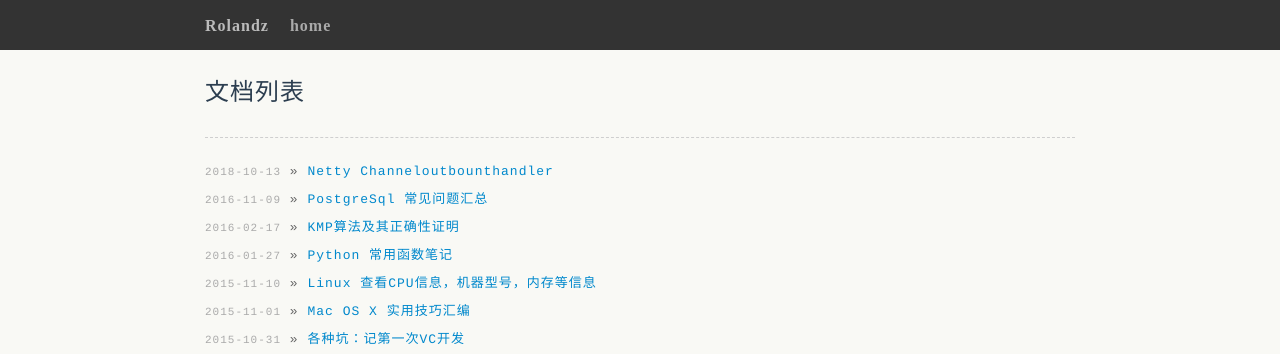
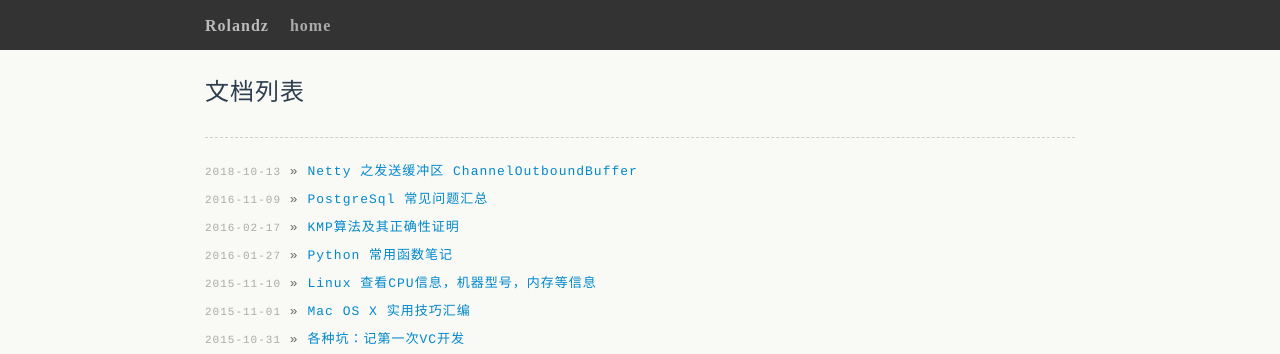
Before and after one commit to uxgnoz/uxgnoz.github.com, a Jekyll site: the page built from index.html, in a window 1280 px wide. Shown: the top 354 px of the page. Built offline with Jekyll 4.4.1, drawn with Linux system fonts in a browser that asks for light colours; comment, search, counter and statistics services are not loaded.

Commit message:
_posts/2018-10-13-netty-channeloutbounthandler.md

```diff
--- a/_posts/2018-10-13-netty-channeloutbounthandler.md
+++ b/_posts/2018-10-13-netty-channeloutbounthandler.md
@@ -1,5 +1,6 @@
 ---
 layout: posts
+title: Netty 之发送缓冲区 ChannelOutboundBuffer
 ---
 
 # Netty 之发送缓冲区 ChannelOutboundBuffer
@@ -10,7 +11,7 @@ layout: posts
 
 ChannelOutboundBuffer 为 Channel 的数据发送缓冲区，数据封装成以 Entry 节点的形式存放在单向链表中。链表有三个指针：
 
-{% highlight java linenos %}
+{% highlight java %}
 // The Entry that is the first in the linked-list structure that was flushed
 private Entry flushedEntry;
 // The Entry which is the first unflushed in the linked-list structure
@@ -31,7 +32,7 @@ ChannelOutboundBuffer#addMessage 在链表尾部添加 Entry，增加缓存中
 
 > invokeLater 参数指定是否立即执行还是异步执行。
 
-{% highlight java linenos %}
+{% highlight java %}
 public void addMessage(Object msg, int size, ChannelPromise promise) {
     Entry entry = Entry.newInstance(msg, size, total(msg), promise);
     if (tailEntry == null) {
@@ -57,7 +58,7 @@ public void addMessage(Object msg, int size, ChannelPromise promise) {
 
 ChannelOutboundBuffer#addFlush 把链表中处于 [unflushedEntry, tailEntry] 的 Entry 加入到 [flushedEntry, unflushedEntry) 区间。遍历的过程当中，那些 promise 不能设置成 uncancellable 的 Entry ，调用 Entry#cancel 回收内存并减少 totalPendingSize ，如果 totalPendingSize 小于 channel 配置的写缓冲区低水位线，则触发 ChannelPipeline 的 ChannelWritabilityChanged 事件，设置可写。最后置 unflushedEntry 为 null。
 
-{% highlight java linenos %}
+{% highlight java %}
     public void addFlush() {
         Entry entry = unflushedEntry;
         if (entry != null) {
@@ -87,7 +88,7 @@ ChannelOutboundBuffer#addFlush 把链表中处于 [unflushedEntry, tailEntry]
 
 ChannelOutboundBuffer#current 返回 flushedEntry 指向的 Entry 中的数据。
 
-{% highlight java linenos %}
+{% highlight java %}
     public Object current() {
         Entry entry = flushedEntry;
         if (entry == null) {
@@ -104,7 +105,7 @@ ChannelOutboundBuffer#current 返回 flushedEntry 指向的 Entry 中的数据
 
 ChannelOutboundBuffer#progress 进度通知。如果 flushedEntry 中的 promise 为 ChannelProgressivePromise 类型，则尝试通知进度，也就是当前 Entry 中的数据真正写入 channel 的进度。
 
-{% highlight java linenos %}
+{% highlight java %}
     public void progress(long amount) {
         Entry e = flushedEntry;
         assert e != null;
@@ -124,7 +125,7 @@ ChannelOutboundBuffer#progress 进度通知。如果 flushedEntry 中的 promise
 ChannelOutboundBuffer#remove  从链表中删除 flushedEntry 指向的 Entry ， flushedEntry 指向下一个 Entry。
 如果 flushedEntry 为 null，则清空 nioBuffers 缓存，直接返回 false。否则从链表中删除 Entry，设置该 Entry 的 promise 为 success；减少 totalPendingSize，如果 totalPendingSize 小于 channel 配置的写缓存低水位线，则触发 ChannelPipeline 的 ChannelWritabilityChanged 事件。最后回收 Entry。
 
-{% highlight java linenos %}
+{% highlight java %}
     public boolean remove() {
         Entry e = flushedEntry;
         if (e == null) {
@@ -177,7 +178,7 @@ ChannelOutboundBuffer#remove(Throwable cause) 基本逻辑跟 ChannelOutboundBuf
 
 ChannelOutboundBuffer#removeBytes(long writtenBytes) 从 flushedEntry 指向的 Entry 开始，依次删除数据全部发送完的 Entry，更新部分发送完 Entry 的 readerIndex，并对每个 Entry 中的 promise 发出进度通知。本方法的前提是链表中 Entry 的数据类型为 ByteBuf。最后清空 nioBuffers 缓存。
 
-{% highlight java linenos %}
+{% highlight java %}
     public void removeBytes(long writtenBytes) {
         for (;;) {
             Object msg = current();
@@ -214,7 +215,7 @@ ChannelOutboundBuffer#removeBytes(long writtenBytes) 从 flushedEntry 指向的
 
 ChannelOutboundBuffer#nioBuffers(int maxCount, long maxBytes) 返回区间 [flushedEntry, unflushedEntry) Entry#msg 中的底层数据载体 ByteBufer 的数组。 Entry 中的数据存放在一个或多个 ByteBuf 中，而一个 ByteBuf 底层由一个或多个 ByteBuffer 组成（简单理解）。最终返回的 ByteBuffer 数组存放在线程本地变量中。nioBufferCount 为数组大小，而 nioBufferSize 数组中的所有待发送数据的大小。 maxCount 为 ByteBufer[] 最大长度，而 maxBytes 为 ByteBufer[] 中数据的数据总量最大值。由于 maxCount 和 maxBytes 的存在，很多时候只能返回区间  [flushedEntry, unflushedEntry) 上的一部分数据，甚至某个 Entry 的一部分数据。
 
-{% highlight java linenos %}
+{% highlight java %}
     public ByteBuffer[] nioBuffers(int maxCount, long maxBytes) {
         assert maxCount > 0;
         assert maxBytes > 0;
```
